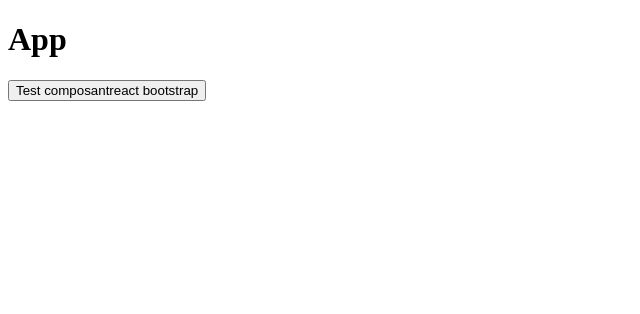
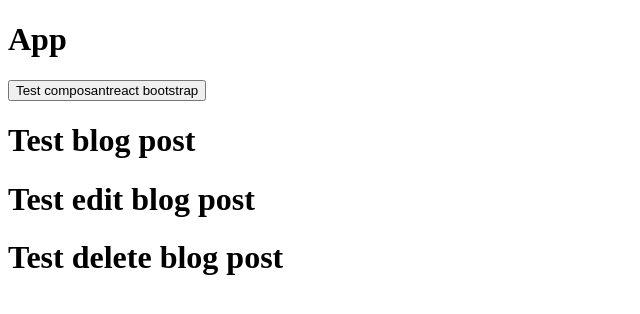
Before and after one commit to Aveamxela/blog_react, a JavaScript app: page / in a window 1280 px wide. Shown: the top 314 px of the page, without its empty margins (0-640 px from the left). Built offline with nearby package versions, Linux system fonts and the light colour scheme.

Commit message:
Components BlogPost, EditBlogPost & DeleteBlogPost

```diff
--- a/src/App.js
+++ b/src/App.js
@@ -1,4 +1,7 @@
 import Button from "react-bootstrap/Button";
+import BlogPost from "./components/BlogPost";
+import EditBlogPost from "./components/EditBlogPost";
+import DeleteBlogPost from "./components/DeleteBlogPost";
 
 function App() {
     return (
@@ -7,6 +10,9 @@ function App() {
             <Button>
               Test composantreact bootstrap
             </Button>
+            <BlogPost />
+            <EditBlogPost />
+            <DeleteBlogPost />
         </>
     );
 }
--- /dev/null
+++ b/src/components/BlogPost.js
@@ -0,0 +1,5 @@
+const BlogPost = () => {
+  return (<h1>Test blog post</h1>)
+}
+
+export default BlogPost;
--- /dev/null
+++ b/src/components/DeleteBlogPost.js
@@ -0,0 +1,5 @@
+const DeleteBlogPost = () => {
+  return (<h1>Test delete blog post</h1>)
+}
+
+export default DeleteBlogPost;
--- /dev/null
+++ b/src/components/EditBlogPost.js
@@ -0,0 +1,5 @@
+const EditBlogPost = () => {
+  return (<h1>Test edit blog post</h1>)
+}
+
+export default EditBlogPost;
```
